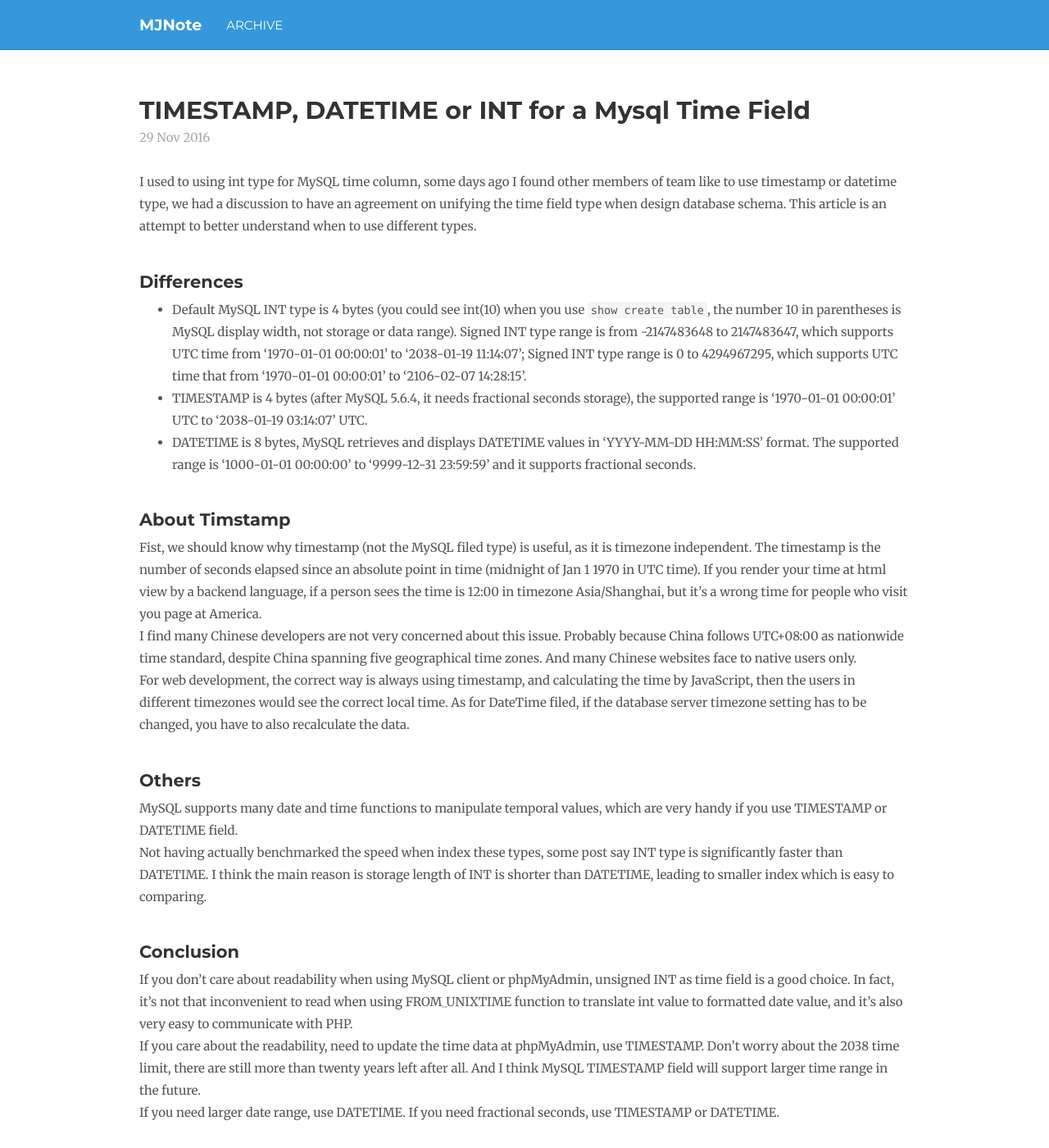
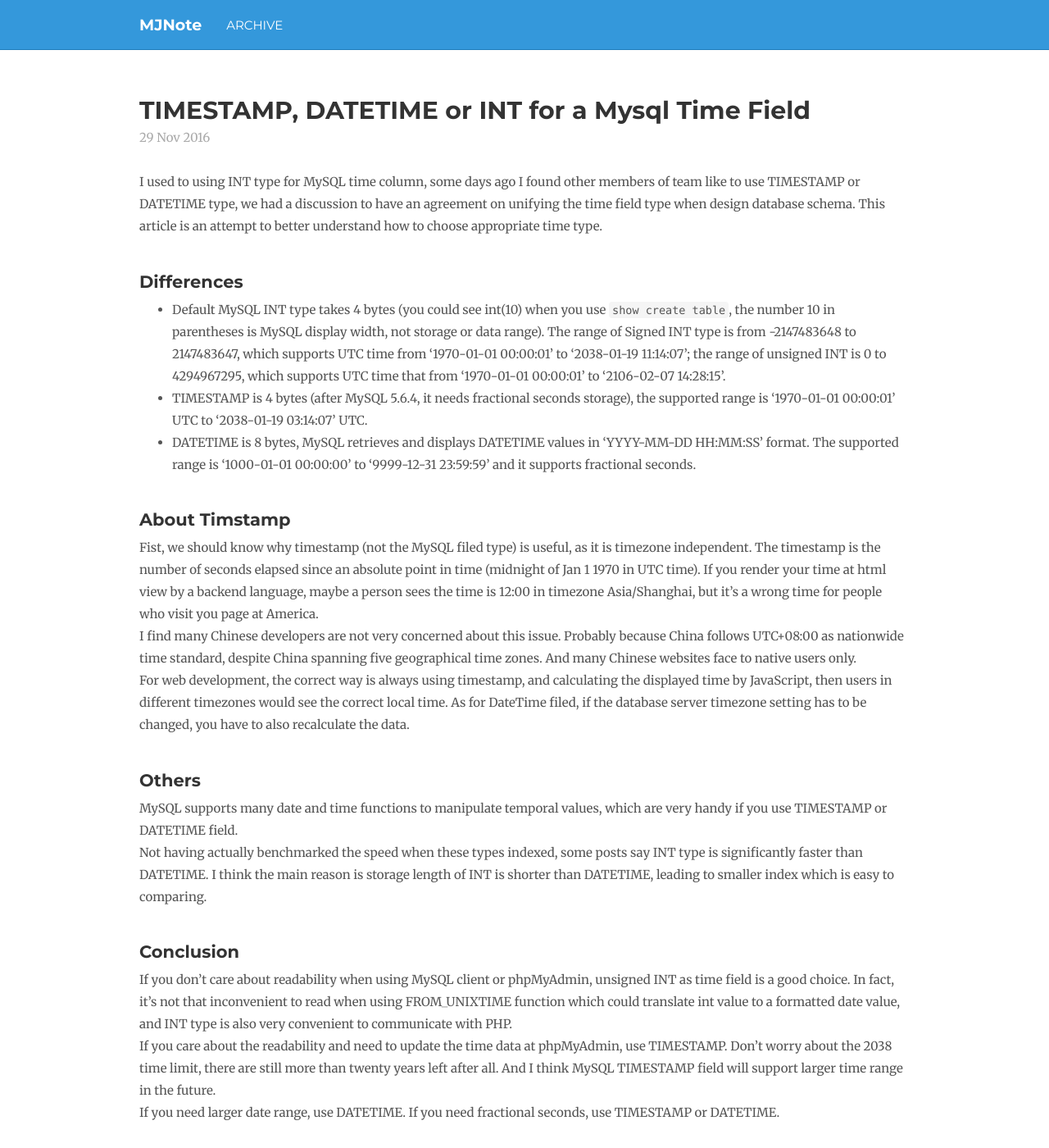
Before and after one commit to bittenApple/bittenApple.github.io, a Jekyll site: the page built from _posts/2016-11-29-timestamp-datetime-or-int-for-a-mysql-time-field.md, in a window 1280 px wide and 1400 px high. Shown: the whole window at 82% size. Built offline with Jekyll 4.4.1, drawn with Linux system fonts in a browser that asks for light colours; nearby versions of some CDN libraries; comment, search, counter and statistics services are not loaded.

Commit message:
Fix sentences error

```diff
--- a/_posts/2016-11-29-timestamp-datetime-or-int-for-a-mysql-time-field.md
+++ b/_posts/2016-11-29-timestamp-datetime-or-int-for-a-mysql-time-field.md
@@ -7,26 +7,26 @@ comments: true
 tags: [MySQL, TIMESTAMP, DATETIME]
 ---
 
-I used to using int type for MySQL time column, some days ago I found other members of team like to use timestamp or datetime type, we had a discussion to have an agreement on unifying the time field type when design database schema. This article is an attempt to better understand when to use different types.
+I used to using INT type for MySQL time column, some days ago I found other members of team like to use TIMESTAMP or DATETIME type, we had a discussion to have an agreement on unifying the time field type when design database schema. This article is an attempt to better understand how to choose appropriate time type.
 
 ## Differences
-* Default MySQL INT type is 4 bytes (you could see int(10) when you use `show create table`, the number 10 in parentheses is MySQL display width, not storage or data range). Signed INT type range is from -2147483648 to 2147483647, which supports UTC time from '1970-01-01 00:00:01' to '2038-01-19 11:14:07'; Signed INT type range is 0 to 4294967295, which supports UTC time that from '1970-01-01 00:00:01' to '2106-02-07 14:28:15'.
+* Default MySQL INT type takes 4 bytes (you could see int(10) when you use `show create table`, the number 10 in parentheses is MySQL display width, not storage or data range). The range of Signed INT type is from -2147483648 to 2147483647, which supports UTC time from '1970-01-01 00:00:01' to '2038-01-19 11:14:07'; the range of unsigned INT is 0 to 4294967295, which supports UTC time that from '1970-01-01 00:00:01' to '2106-02-07 14:28:15'.
 * TIMESTAMP is 4 bytes (after MySQL 5.6.4, it needs fractional seconds storage), the supported range is '1970-01-01 00:00:01' UTC to '2038-01-19 03:14:07' UTC.
 * DATETIME is 8 bytes, MySQL retrieves and displays DATETIME values in 'YYYY-MM-DD HH:MM:SS' format. The supported range is '1000-01-01 00:00:00' to '9999-12-31 23:59:59' and it supports fractional seconds.
 
 ## About Timstamp
-Fist, we should know why timestamp (not the MySQL filed type) is useful, as it is timezone independent. The timestamp is the number of seconds elapsed since an absolute point in time (midnight of Jan 1 1970 in UTC time). If you render your time at html view by a backend language, if a person sees the time is 12:00 in timezone Asia/Shanghai, but it's a wrong time for people who visit you page at America.
+Fist, we should know why timestamp (not the MySQL filed type) is useful, as it is timezone independent. The timestamp is the number of seconds elapsed since an absolute point in time (midnight of Jan 1 1970 in UTC time). If you render your time at html view by a backend language, maybe a person sees the time is 12:00 in timezone Asia/Shanghai, but it's a wrong time for people who visit you page at America.
 I find many Chinese developers are not very concerned about this issue. Probably because China follows UTC+08:00 as nationwide time standard, despite China spanning five geographical time zones. And many Chinese websites face to native users only.
-For web development, the correct way is always using timestamp, and calculating the time by JavaScript, then the users in different timezones would see the correct local time.
+For web development, the correct way is always using timestamp, and calculating the displayed time by JavaScript, then users in different timezones would see the correct local time.
 As for DateTime filed, if the database server timezone setting has to be changed, you have to also recalculate the data.
 
 ## Others
 MySQL supports many date and time functions to manipulate temporal values, which are very handy if you use TIMESTAMP or DATETIME field.
-Not having actually benchmarked the speed when index these types, some post say INT type is significantly faster than DATETIME. I think the main reason is storage length of INT is shorter than DATETIME, leading to smaller index which is easy to comparing.
+Not having actually benchmarked the speed when these types indexed, some posts say INT type is significantly faster than DATETIME. I think the main reason is storage length of INT is shorter than DATETIME, leading to smaller index which is easy to comparing.
 
 ## Conclusion
-If you don't care about readability when using MySQL client or phpMyAdmin, unsigned INT as time field is a good choice. In fact, it's not that inconvenient to read when using FROM_UNIXTIME function to translate int value to formatted date value, and it's also very easy to communicate with PHP.
-If you care about the readability, need to update the time data at phpMyAdmin, use TIMESTAMP. Don't worry about the 2038 time limit, there are still more than twenty years left after all. And I think MySQL TIMESTAMP field will support larger time range in the future.
+If you don't care about readability when using MySQL client or phpMyAdmin, unsigned INT as time field is a good choice. In fact, it's not that inconvenient to read when using FROM_UNIXTIME function which could translate int value to a formatted date value, and INT type is also very convenient to communicate with PHP.
+If you care about the readability and need to update the time data at phpMyAdmin, use TIMESTAMP. Don't worry about the 2038 time limit, there are still more than twenty years left after all. And I think MySQL TIMESTAMP field will support larger time range in the future.
 If you need larger date range, use DATETIME.
 If you need fractional seconds, use TIMESTAMP or DATETIME.
 
```
